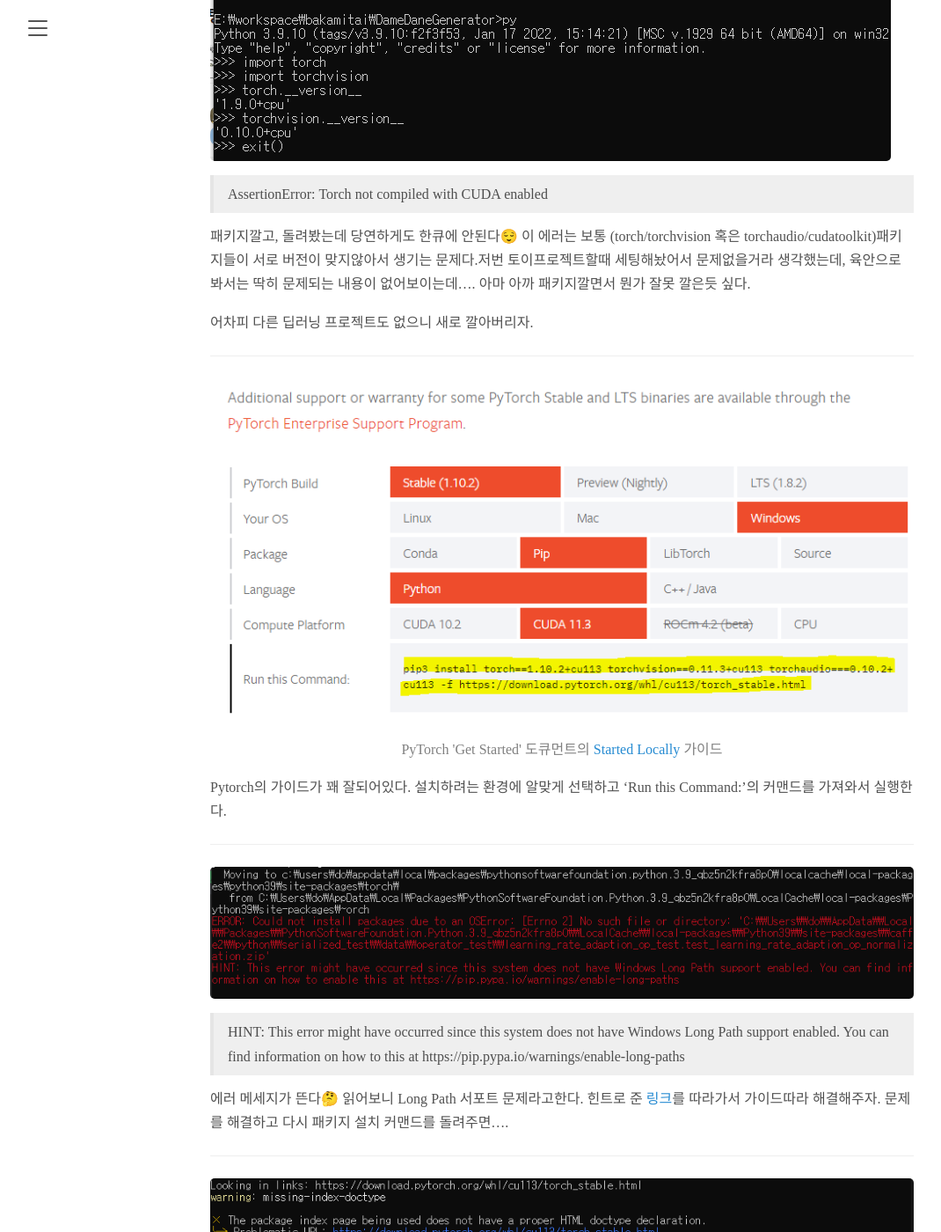
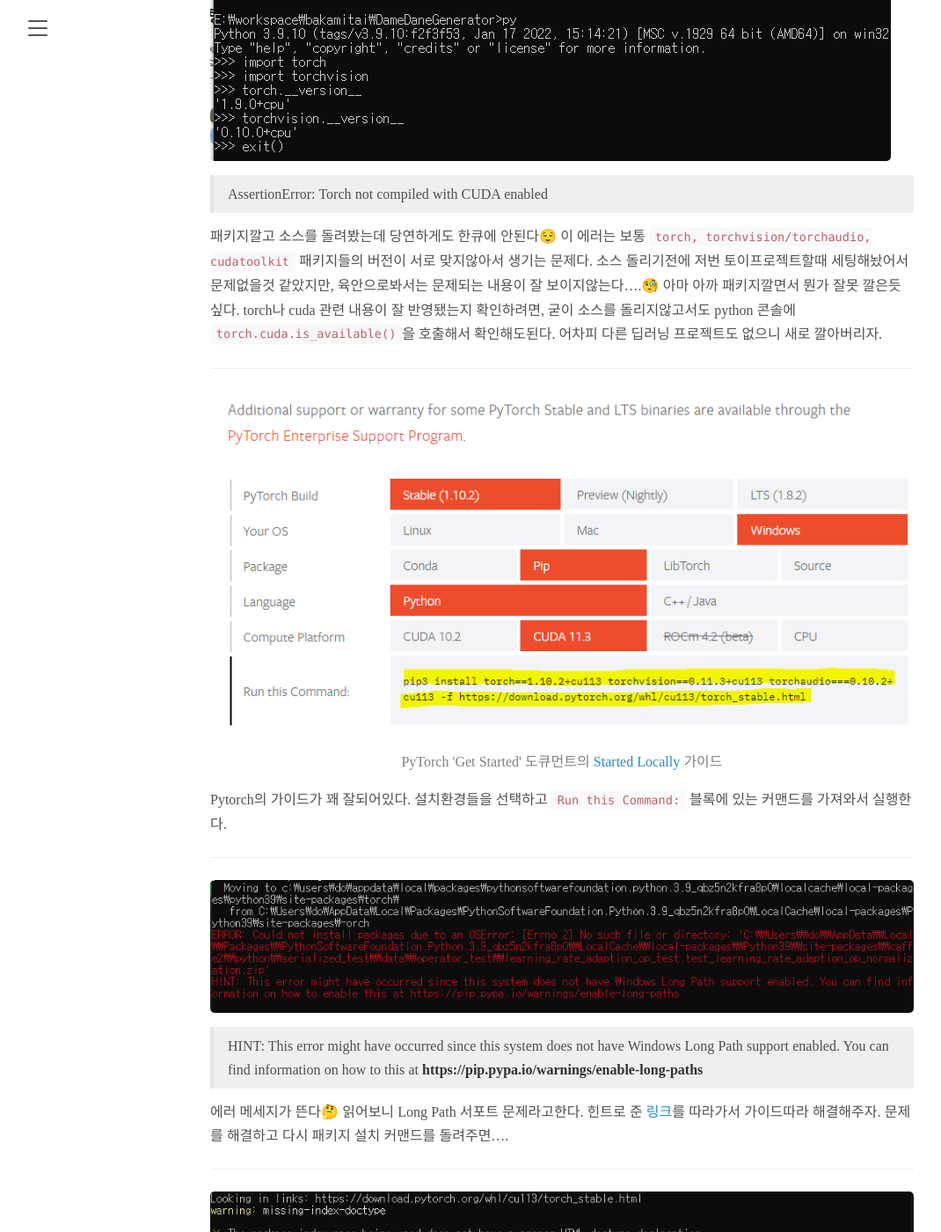
Before and after one commit to chillyMind/chillyMind.github.io, a Jekyll site: the page built from _posts/2022-02-16-damedane-meme.md, in a window 1280 px wide and 1400 px high, scrolled down 1259 px. Shown: the whole window at 88% size, without its empty margins (1-1071 px from the left). Built offline with Jekyll 4.4.1, drawn with Linux system fonts in a browser that asks for light colours; some web fonts are replaced; some of the changed text lies outside the part shown.

Commit message:
강조 MD 반영

````diff
--- a/_posts/2022-02-16-damedane-meme.md
+++ b/_posts/2022-02-16-damedane-meme.md
@@ -21,21 +21,19 @@
 
 > AssertionError: Torch not compiled with CUDA enabled
 
-패키지깔고, 돌려봤는데 당연하게도 한큐에 안된다😌 이 에러는 보통 (torch/torchvision 혹은 torchaudio/cudatoolkit)패키지들이 서로 버전이 맞지않아서 생기는 문제다.저번 토이프로젝트할때 세팅해놨어서 문제없을거라 생각했는데, 육안으로봐서는 딱히 문제되는 내용이 없어보이는데.... 아마 아까 패키지깔면서 뭔가 잘못 깔은듯 싶다.
-
-어차피 다른 딥러닝 프로젝트도 없으니 새로 깔아버리자.
+패키지깔고 소스를 돌려봤는데 당연하게도 한큐에 안된다😌 이 에러는 보통 ```torch, torchvision/torchaudio, cudatoolkit``` 패키지들의 버전이 서로 맞지않아서 생기는 문제다. 소스 돌리기전에 저번 토이프로젝트할때 세팅해놨어서 문제없을것 같았지만, 육안으로봐서는 문제되는 내용이 잘 보이지않는다....🧐 아마 아까 패키지깔면서 뭔가 잘못 깔은듯 싶다. torch나 cuda 관련 내용이 잘 반영됐는지 확인하려면, 굳이 소스를 돌리지않고서도 python 콘솔에 ```torch.cuda.is_available()```을 호출해서 확인해도된다. 어차피 다른 딥러닝 프로젝트도 없으니 새로 깔아버리자.
 <hr/>
 
 <p align="center" style="color:gray">
   <img src="/public/img/torchnotcompiledwithcuda_tracking_1.PNG" style="padding:1;margin:1;">
   PyTorch 'Get Started' 도큐먼트의 <a href="https://pytorch.org/get-started/locally/">Started Locally</a> 가이드
 </p>
-Pytorch의 가이드가 꽤 잘되어있다. 설치하려는 환경에 알맞게 선택하고 'Run this Command:'의 커맨드를 가져와서 실행한다.
+Pytorch의 가이드가 꽤 잘되어있다. 설치환경들을 선택하고 ```Run this Command:``` 블록에 있는 커맨드를 가져와서 실행한다.
 
 <hr/>
 
 ![](/public/img/torchnotcompiledwithcuda_tracking_2.PNG)
-> HINT: This error might have occurred since this system does not have Windows Long Path support enabled. You can find information on how to this at https://pip.pypa.io/warnings/enable-long-paths
+> HINT: This error might have occurred since this system does not have Windows Long Path support enabled. You can find information on how to this at **https://pip.pypa.io/warnings/enable-long-paths**
 
 에러 메세지가 뜬다🤔 읽어보니 Long Path 서포트 문제라고한다. 힌트로 준 [링크](https://pip.pypa.io/warnings/enable-long-paths){:target="blank"}를 따라가서 가이드따라 해결해주자. 문제를 해결하고 다시 패키지 설치 커맨드를 돌려주면....
 <hr/>
@@ -48,7 +46,7 @@
 ![](/public/img/torchnotcompiledwithcuda_tracking_4.PNG)
 ![](/public/img/torchnotcompiledwithcuda_tracking_5.PNG)
 
-잘 돌았다! 😁 결과물을 확인해보면된다.
+잘 돌았다! 😁 이제 결과물을 확인해보면된다.
 
 <p align="center" style="color:gray">
   <img src="/public/img/damedane_wooduck.gif" style="width:13rem;margin:1">
````
